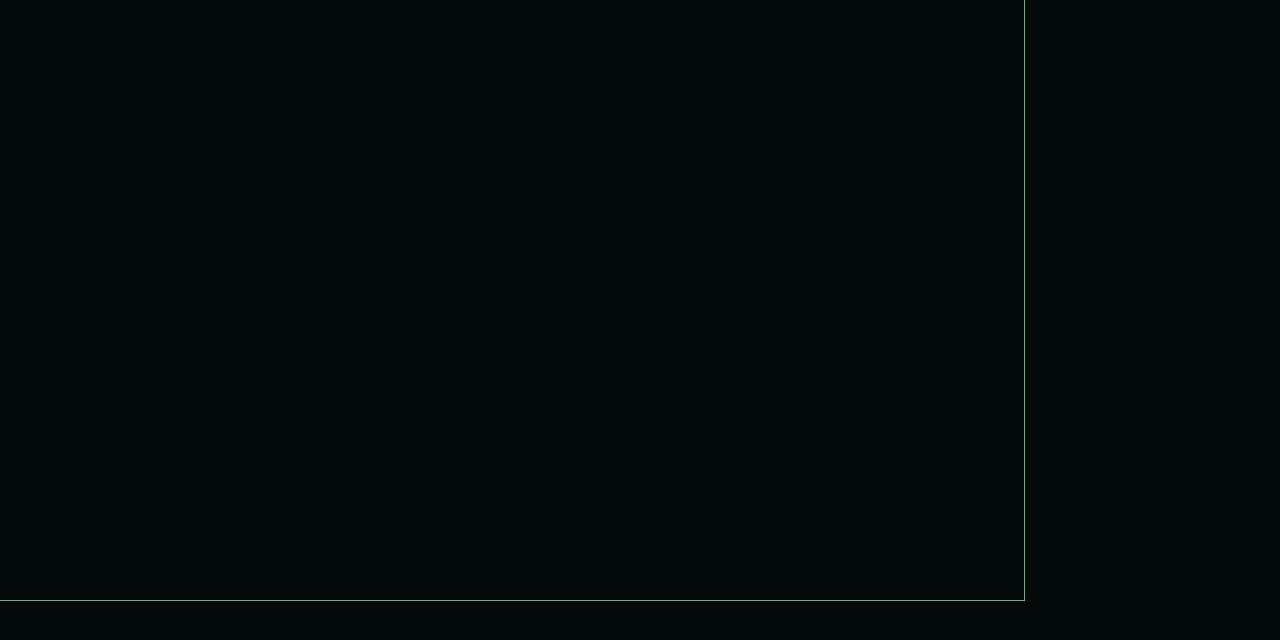
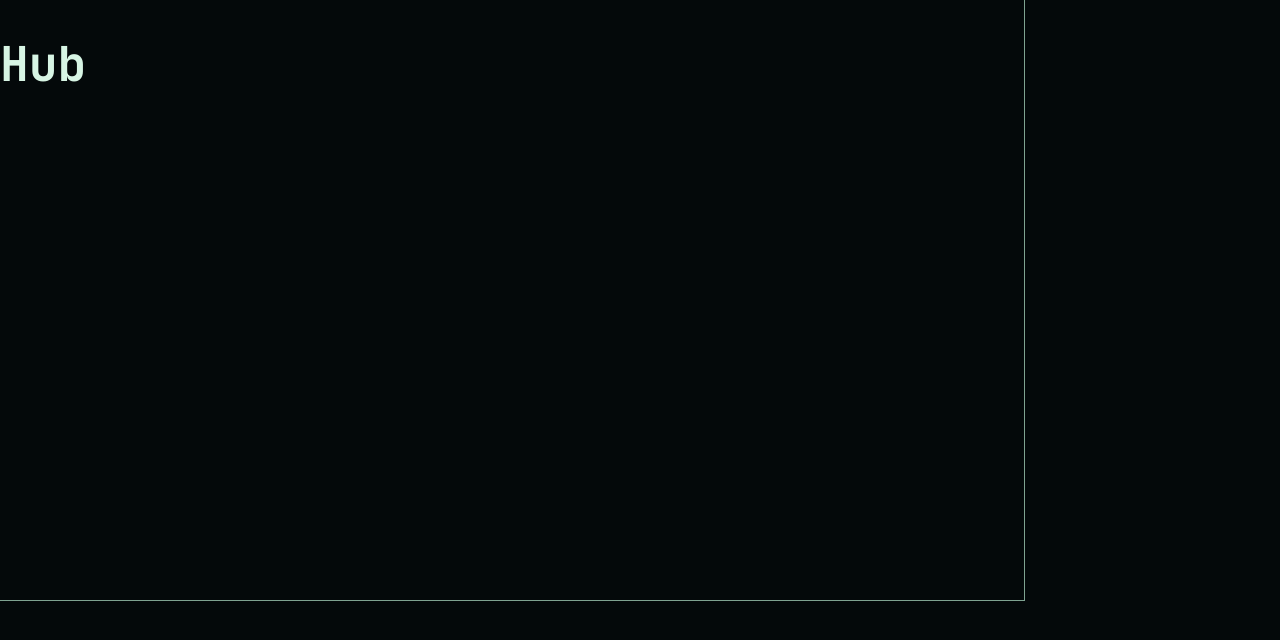
Before and after one commit to machinechouette/SAE-S5.01, a React (Vite) app in the folder frontend/: page / in a window 1280 px wide. Both pictures are taken after a click on the button "LANCER". Shown: the top 640 px of the page. Built offline with nearby package versions, Linux system fonts and the light colour scheme.

Commit message:
ajout du debut du hub

```diff
--- a/frontend/src/screens/Game.tsx
+++ b/frontend/src/screens/Game.tsx
@@ -1,6 +1,7 @@
 import { useState } from "react";
 import type { Phase } from "../types/game";
 import Accueil from "./Accueil/Accueil";
+import Hub from "./Hub/Hub";
 
 export default function GameShell() {
   const [phase, setPhase] = useState<Phase>("ACCUEIL");
@@ -8,5 +9,8 @@ export default function GameShell() {
   switch (phase) {
     case "ACCUEIL":
       return <Accueil onLancer={() => setPhase("HUB")} />;
+    case "HUB":
+      return <Hub />;
+
   }
 }
--- /dev/null
+++ b/frontend/src/screens/Hub/Hub.tsx
@@ -0,0 +1,9 @@
+import styles from "./Hub.module.css";
+
+export default function Hub(){
+    return (
+        <div className={styles.hub}>
+            <h1>Hub</h1>
+        </div>
+    );
+}
```
Also changed, not shown: frontend/src/screens/Hub/Hub.module.css (added).
